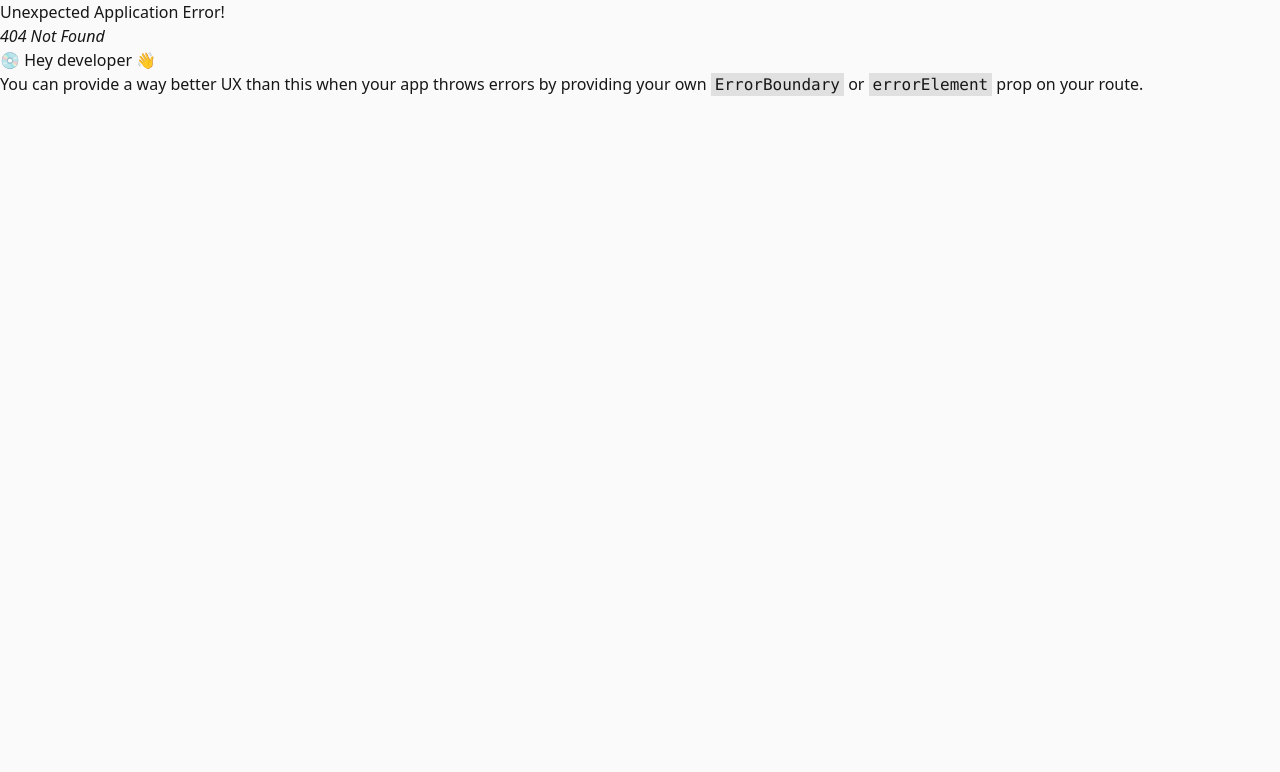
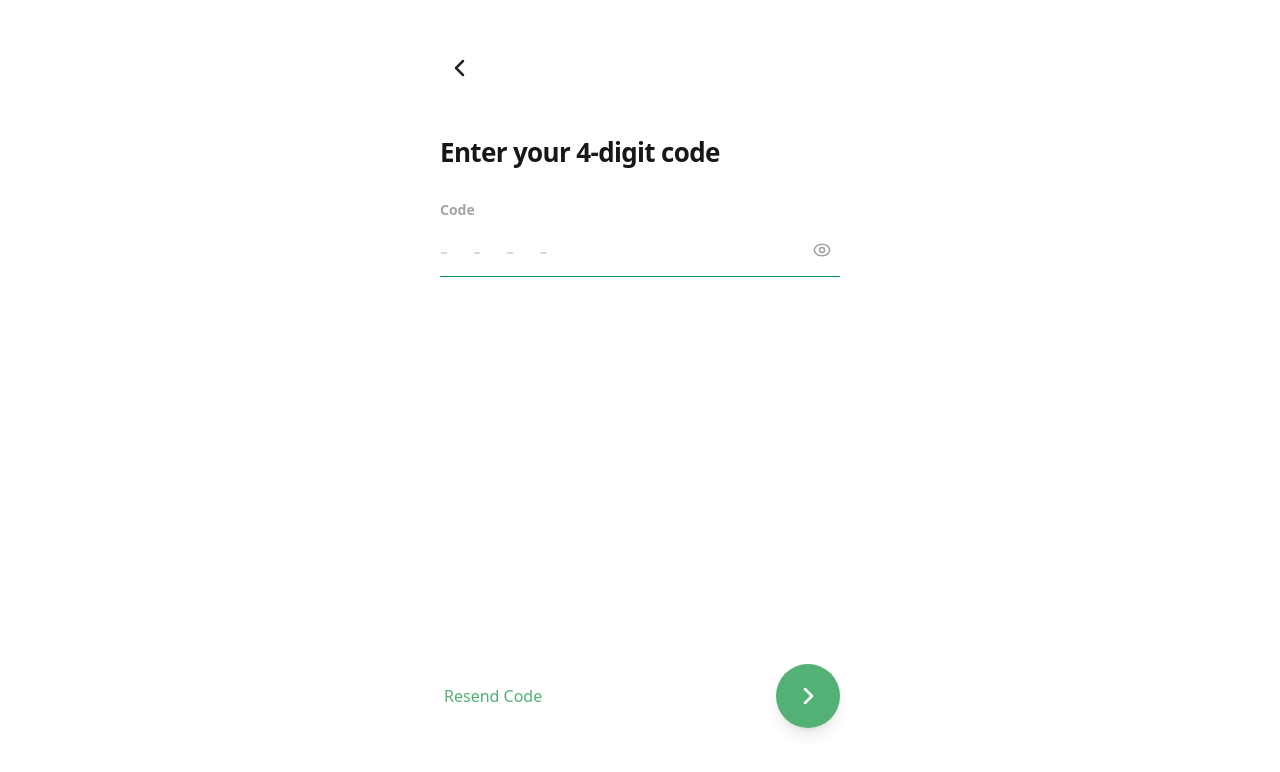
Before and after one commit to AVINASHGK16/Ahoum_Frontend_Developer_Assignment, a React (Vite) app: page /verification in a window 1280 px wide. Before the commit this address had no page. Shown: the top 772 px of the page. Built offline with nearby package versions, Linux system fonts and the light colour scheme.

Commit message:
feat: implement Figma screen 5 verification

```diff
--- a/src/app/router.tsx
+++ b/src/app/router.tsx
@@ -4,6 +4,7 @@ import { SplashScreen } from '../pages/SplashScreen';
 import { WelcomeScreen } from '../pages/WelcomeScreen';
 import { AuthScreen } from '../pages/AuthScreen';
 import { PhoneNumberScreen } from '../pages/PhoneNumberScreen';
+import { VerificationScreen } from '../pages/VerificationScreen';
 import { HomePage } from '../pages/HomePage';
 import { CategoryPage } from '../pages/CategoryPage';
 import { ProductDetailPage } from '../pages/ProductDetailPage';
@@ -27,6 +28,10 @@ export const router = createBrowserRouter([
   {
     path: '/phone',
     element: <PhoneNumberScreen />,
+  },
+  {
+    path: '/verification',
+    element: <VerificationScreen />,
   },
   {
     path: '/',
--- a/src/pages/PhoneNumberScreen.tsx
+++ b/src/pages/PhoneNumberScreen.tsx
@@ -16,8 +16,8 @@ export const PhoneNumberScreen: React.FC = () => {
   };
 
   const handleContinue = () => {
-    // Navigates to the next appropriate existing flow (catalog /)
-    navigate('/');
+    // Navigates to Screen 5 (4-Digit Verification Code)
+    navigate('/verification');
   };
 
   return (
--- /dev/null
+++ b/src/pages/VerificationScreen.tsx
@@ -0,0 +1,193 @@
+import React, { useState, useRef, useEffect } from 'react';
+import { useNavigate } from 'react-router-dom';
+
+export const VerificationScreen: React.FC = () => {
+  const navigate = useNavigate();
+  const [code, setCode] = useState('');
+  const [showCode, setShowCode] = useState(false);
+  const [resendStatus, setResendStatus] = useState<string | null>(null);
+  const inputRef = useRef<HTMLInputElement>(null);
+
+  useEffect(() => {
+    // Focus the code input when entering Screen 5
+    inputRef.current?.focus();
+  }, []);
+
+  const handleBack = () => {
+    navigate('/phone');
+  };
+
+  const handleContinue = () => {
+    // Navigates to the next appropriate existing flow (catalog /)
+    navigate('/');
+  };
+
+  const handleCodeChange = (e: React.ChangeEvent<HTMLInputElement>) => {
+    // Restrict to max 4 numeric digits only
+    const cleanDigits = e.target.value.replace(/\D/g, '').slice(0, 4);
+    setCode(cleanDigits);
+  };
+
+  const handleResend = () => {
+    setResendStatus('Code resent successfully!');
+    setTimeout(() => {
+      setResendStatus(null);
+    }, 3000);
+  };
+
+  return (
+    <div className="flex min-h-[100dvh] w-full flex-col bg-white overflow-y-auto select-none">
+      <div className="mx-auto flex min-h-[100dvh] w-full max-w-md flex-col justify-between px-6 py-8 sm:py-12">
+        {/* Top Header with Back Button */}
+        <div>
+          <button
+            type="button"
+            onClick={handleBack}
+            className="flex h-10 w-10 items-center justify-center rounded-full text-neutral-800 transition hover:bg-neutral-100 focus-visible:outline-none focus-visible:ring-2 focus-visible:ring-emerald-600 focus-visible:ring-offset-2"
+            aria-label="Go back to mobile number entry"
+          >
+            <svg
+              className="h-6 w-6 stroke-current"
+              fill="none"
+              viewBox="0 0 24 24"
+              aria-hidden="true"
+            >
+              <path
+                strokeLinecap="round"
+                strokeLinejoin="round"
+                strokeWidth={2.5}
+                d="M15 19l-7-7 7-7"
+              />
+            </svg>
+          </button>
+
+          {/* Heading */}
+          <div className="mt-8 sm:mt-12">
+            <h1 className="text-2xl sm:text-[26px] font-bold tracking-tight text-neutral-900">
+              Enter your 4-digit code
+            </h1>
+          </div>
+
+          {/* Form Field Section */}
+          <div className="mt-8">
+            <label
+              htmlFor="code-input"
+              className="block text-xs sm:text-sm font-semibold text-neutral-400"
+            >
+              Code
+            </label>
+
+            {/* Input Row with Underline and Eye Toggle */}
+            <div className="mt-3 flex items-center justify-between border-b border-neutral-200 pb-2 transition-colors focus-within:border-emerald-600">
+              <div className="relative flex-1">
+                <input
+                  id="code-input"
+                  ref={inputRef}
+                  type={showCode ? 'text' : 'password'}
+                  inputMode="numeric"
+                  autoFocus
+                  maxLength={4}
+                  value={code}
+                  onChange={handleCodeChange}
+                  placeholder="- - - -"
+                  aria-label="4-digit verification code"
+                  className="w-full bg-transparent text-xl sm:text-2xl font-medium tracking-[0.4em] text-neutral-900 placeholder:text-neutral-300 placeholder:tracking-[0.4em] focus:outline-none"
+                  onKeyDown={(e) => {
+                    if (e.key === 'Enter') {
+                      handleContinue();
+                    }
+                  }}
+                />
+              </div>
+
+              {/* Show / Hide Code Button */}
+              <button
+                type="button"
+                onClick={() => setShowCode((prev) => !prev)}
+                className="ml-3 flex h-9 w-9 items-center justify-center rounded-full text-neutral-400 transition hover:bg-neutral-100 hover:text-neutral-600 focus-visible:outline-none focus-visible:ring-2 focus-visible:ring-emerald-600"
+                aria-label={showCode ? 'Hide verification code' : 'Show verification code'}
+              >
+                {showCode ? (
+                  // Eye Slash (Hide) Icon
+                  <svg
+                    className="h-5 w-5 fill-none stroke-current"
+                    viewBox="0 0 24 24"
+                    aria-hidden="true"
+                  >
+                    <path
+                      strokeLinecap="round"
+                      strokeLinejoin="round"
+                      strokeWidth={1.8}
+                      d="M13.875 18.825A10.05 10.05 0 0112 19c-4.478 0-8.268-2.943-9.543-7a9.97 9.97 0 011.563-3.029m5.858.908a3 3 0 114.243 4.243M9.878 9.878l4.242 4.242M9.88 9.88l-3.29-3.29m7.532 7.532l3.29 3.29M3 3l18 18"
+                    />
+                  </svg>
+                ) : (
+                  // Eye (Show) Icon
+                  <svg
+                    className="h-5 w-5 fill-none stroke-current"
+                    viewBox="0 0 24 24"
+                    aria-hidden="true"
+                  >
+                    <path
+                      strokeLinecap="round"
+                      strokeLinejoin="round"
+                      strokeWidth={1.8}
+                      d="M15 12a3 3 0 11-6 0 3 3 0 016 0z"
+                    />
+                    <path
+                      strokeLinecap="round"
+                      strokeLinejoin="round"
+                      strokeWidth={1.8}
+                      d="M2.458 12C3.732 7.943 7.523 5 12 5c4.478 0 8.268 2.943 9.542 7-1.274 4.057-5.064 7-9.542 7-4.477 0-8.268-2.943-9.542-7z"
+                    />
+                  </svg>
+                )}
+              </button>
+            </div>
+          </div>
+        </div>
+
+        {/* Lower Content Row: Resend Code & Continue Button */}
+        <div className="flex items-center justify-between pt-12 pb-6">
+          {/* Resend Code Action */}
+          <div>
+            <button
+              type="button"
+              onClick={handleResend}
+              className="text-base font-medium text-[#53B175] transition hover:text-[#489E67] hover:underline focus-visible:outline-none focus-visible:ring-2 focus-visible:ring-[#53B175] rounded-md px-1 py-0.5"
+            >
+              Resend Code
+            </button>
+            {resendStatus && (
+              <p className="mt-1 text-xs font-semibold text-emerald-600 animate-fade-in" role="status">
+                {resendStatus}
+              </p>
+            )}
+          </div>
+
+          {/* Floating Continue Action (Figma Screen 5/22) */}
+          <button
+            type="button"
+            onClick={handleContinue}
+            className="flex h-16 w-16 items-center justify-center rounded-full bg-[#53B175] text-white shadow-lg transition-all duration-200 hover:bg-[#489E67] active:scale-95 focus-visible:outline-none focus-visible:ring-2 focus-visible:ring-[#53B175] focus-visible:ring-offset-4"
+            aria-label="Continue with verification code"
+          >
+            <svg
+              className="h-6 w-6 stroke-current"
+              fill="none"
+              viewBox="0 0 24 24"
+              aria-hidden="true"
+            >
+              <path
+                strokeLinecap="round"
+                strokeLinejoin="round"
+                strokeWidth={2.5}
+                d="M9 5l7 7-7 7"
+              />
+            </svg>
+          </button>
+        </div>
+      </div>
+    </div>
+  );
+};
```
Also changed, not shown: 1 other file (tests, documents, lock files or other folders).
